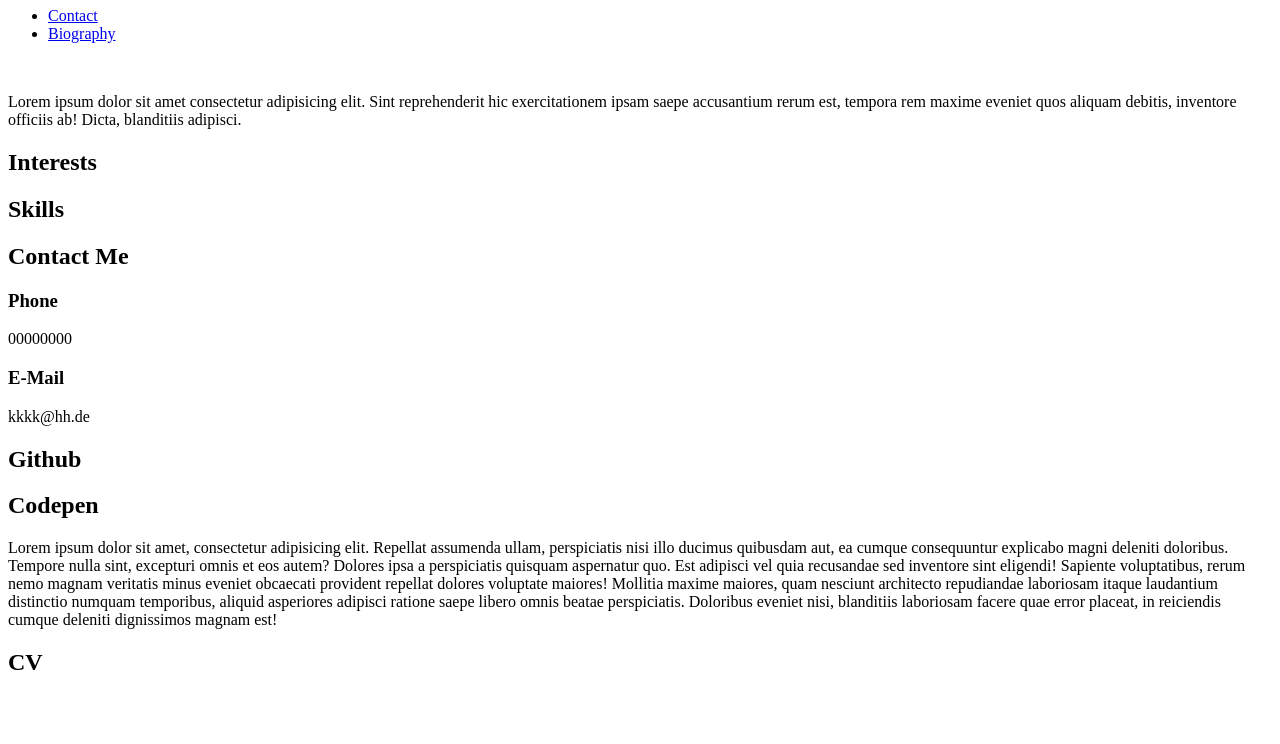
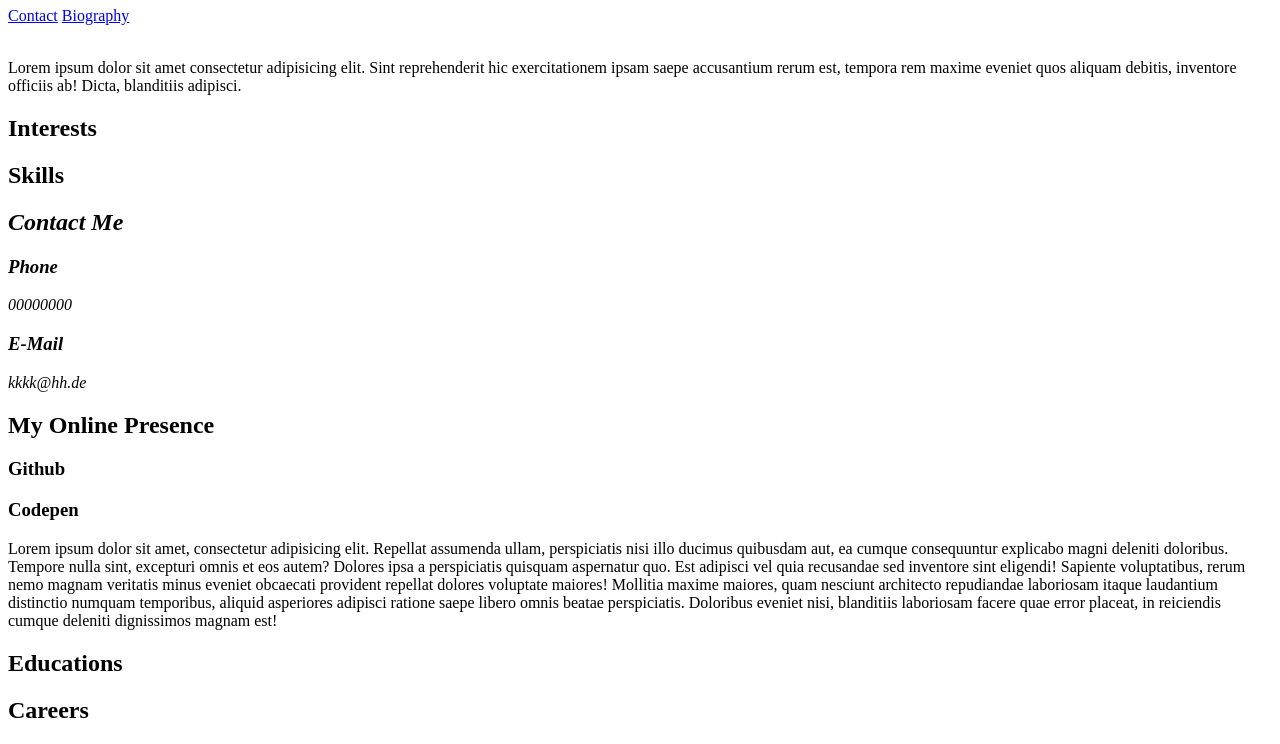
Before and after one commit to MelGGit/personal-website, a plain HTML site: page index.html in a window 1280 px wide. Shown: the part 73-817 px from the top of the page. Drawn offline with Linux system fonts and the light colour scheme.

Commit message:
Some minimal changes and adding prettier to the project

```diff
--- a/index.html
+++ b/index.html
@@ -6,16 +6,19 @@
     <meta name="viewport" content="width=device-width, initial-scale=1.0">
     <title>Personal Website</title>
 </head>
+
 <body>
+
     <header>
-        <h1>Mel Grosser</h1>
+        <div>
+            <h1>Moin, I'm Mel Grosser</h1>
+        </div>
         <nav>
-            <ul>
-                <li><a href="#contact">Contact</a></li>
-                <li><a href="#bio">Biography</a></li>
-            </ul>
+                <a href="#contact">Contact</a>
+                <a href="#bio">Biography</a>
         </nav>
     </header>
+
     <main>
         <section>
             <img src="" alt="">
@@ -28,17 +31,19 @@
 
             <h2>Skills</h2>
             <ul></ul>
-        <section id="contact">
+
+        <address id="contact">
             <h2>Contact Me</h2>
             <h3>Phone</h3>
             <span>00000000</span>
             <h3>E-Mail</h3>
             <span>kkkk@hh.de</span>
-        </section>
+        </address>
 
         <section>
-            <h2>Github</h2>
-            <h2>Codepen</h2>
+            <h2>My Online Presence</h2>
+            <h3>Github</h3>
+            <h3>Codepen</h3>
         </section>
 
         <section id="bio">
@@ -46,18 +51,14 @@
         </section>
 
         <section>
-            <h2>CV</h2>
-            <table>
-                <tbody>
-                    <tr>
-
-                    </tr>
-                </tbody>
-            </table>
+            <h2>Educations</h2>
+            <h2>Careers</h2>
         </section>
     </main>
+
     <footer>
 
     </footer>
+
 </body>
 </html>
```
Also changed, not shown: 2 other files.
